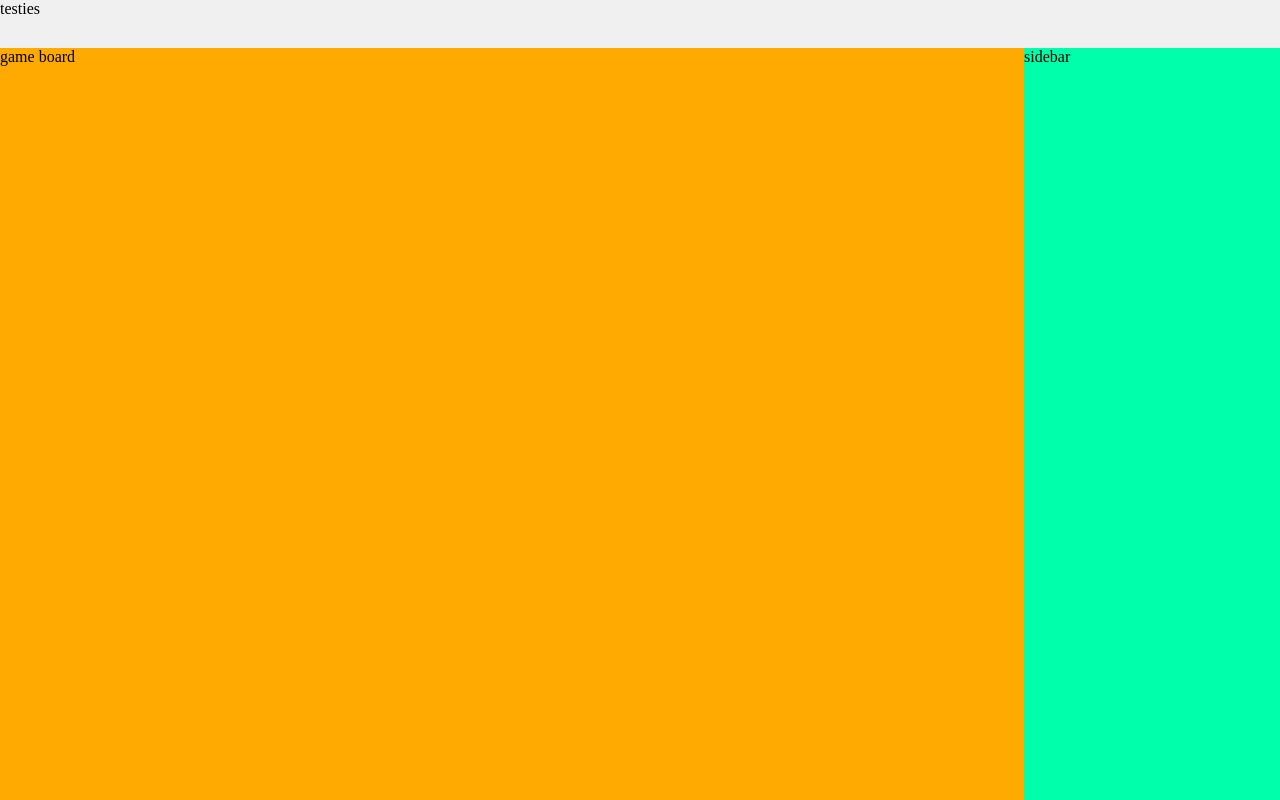
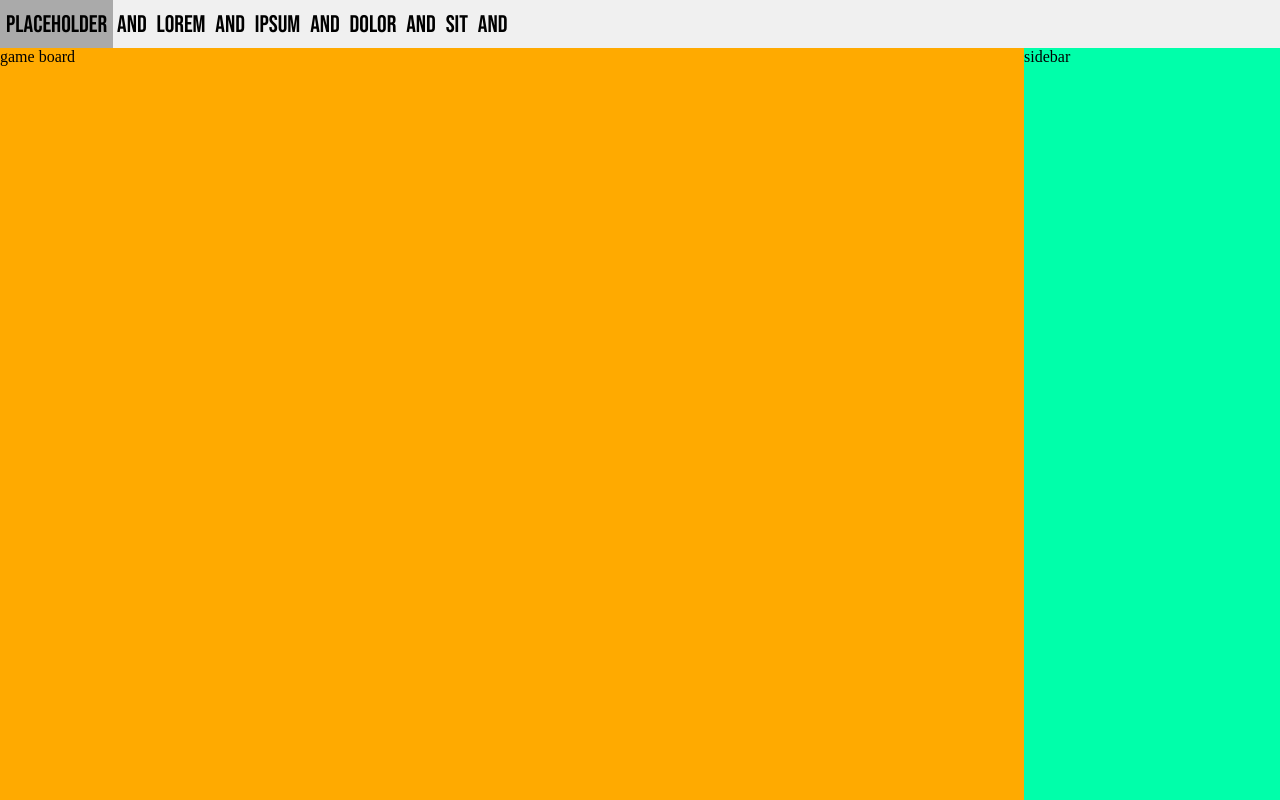
Before and after one commit to Ziiphox/TTtactics, a plain HTML site: page index.html in a window 1280 px wide. Drawn offline with Linux system fonts and the light colour scheme; a web font is replaced by a local one.

Commit message:
Made the top buttons work,, er... made them LOOK like they might work

```diff
--- a/index.html
+++ b/index.html
@@ -12,11 +12,13 @@
 
 			</div>
 		</div>
-		<div class="sidebar">
-			<p>sidebar</p>
-		</div>
-		<div class="gameboard">
-			<p>game board</p>
+		<div class="game">
+			<div class="sidebar">
+				<p>sidebar</p>
+			</div>
+			<div class="gameboard">
+				<p>game board</p>
+			</div>
 		</div>
 	</body>
 </html>
--- a/page.js
+++ b/page.js
@@ -6,5 +6,11 @@ document.addEventListener("DOMContentLoaded", (event) => {
 
 // loads after css
 window.addEventListener("load", (event) => {
-	document.getElementsByClassName("buttoncontainer")[0].innerHTML = "testies"
+	const buttonnames = ["placeholder", "lorem", "ipsum", "dolor", "sit"]
+	buttons = ""
+	for (index of buttonnames) {
+		buttons+= `<button class="headbutton">${index}</button> and `
+	}
+	document.getElementsByClassName("buttoncontainer")[0].innerHTML = buttons
+
 });
--- a/style.css
+++ b/style.css
@@ -4,7 +4,8 @@ div {
 }
 
 button {
-	border: none;
+	margin: 0;
+	border: 0;
 	outline: none;
 	cursor: pointer;
 }
@@ -24,18 +25,21 @@ body {
 	position: absolute;
 }
 
+
 .buttoncontainer {
 	height: inherit;
 	background-color: inherit;
-	position: inherit;
+	font-family: "Bebas Neue";
+	font-size: 3vh;
 }
 
+
 .headbutton {
+	height: inherit;
+	background-color: inherit;
 	font-family: inherit;
 	font-size: inherit;
-	height:inherit;
-	position:inherit;
-	background-color: #eee;
+	display: inline-block;
 	transition: 0.075s;
 }
 
@@ -47,18 +51,20 @@ body {
 	background-color: #aaa;
 }
 
+.game {
+	padding-top: 6vh;
+}
+
 .sidebar {
 	background-color: #0fa;
 	width: 20vw;
 	height: 94vh;
 	position: static;
 	float: right;
-	padding-top: 6vh;
 }
 
 .gameboard {
 	background-color: #fa0;
 	width: 80vw;
 	height: 94vh;
-	padding-top: 6vh;
 }
```
